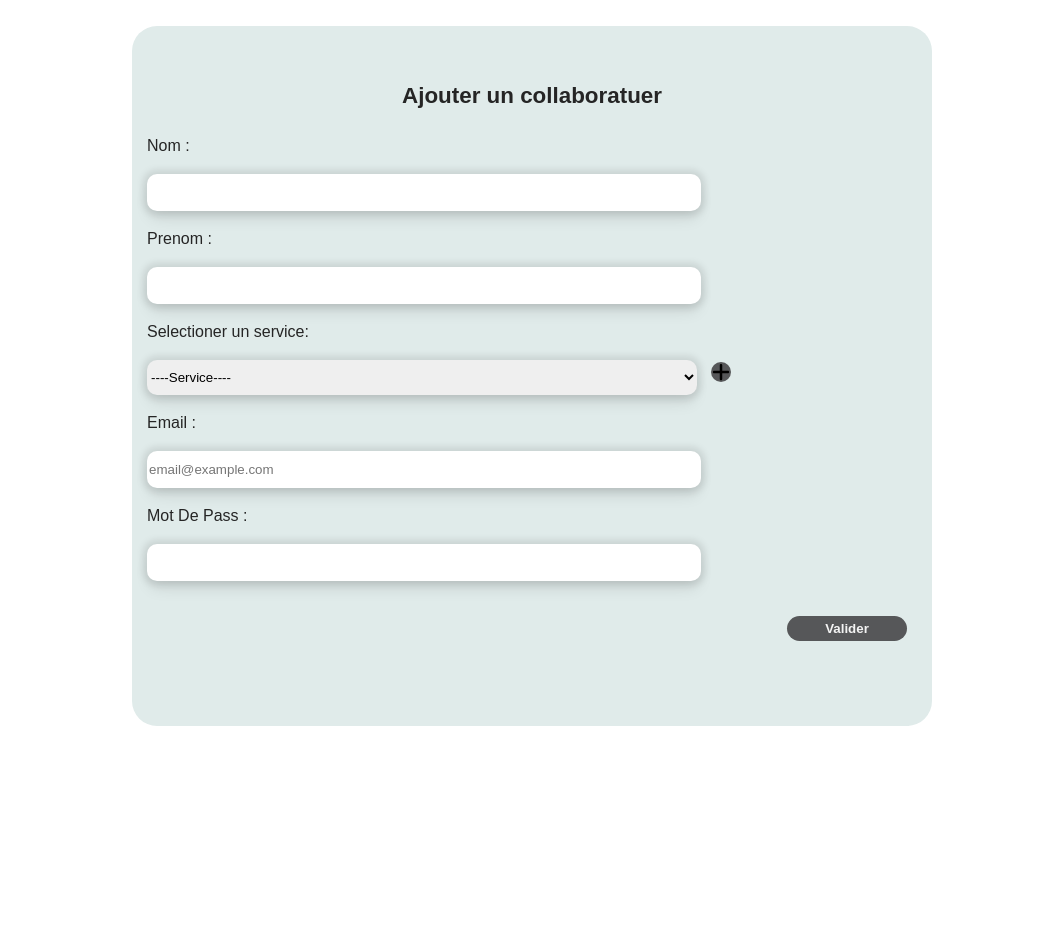
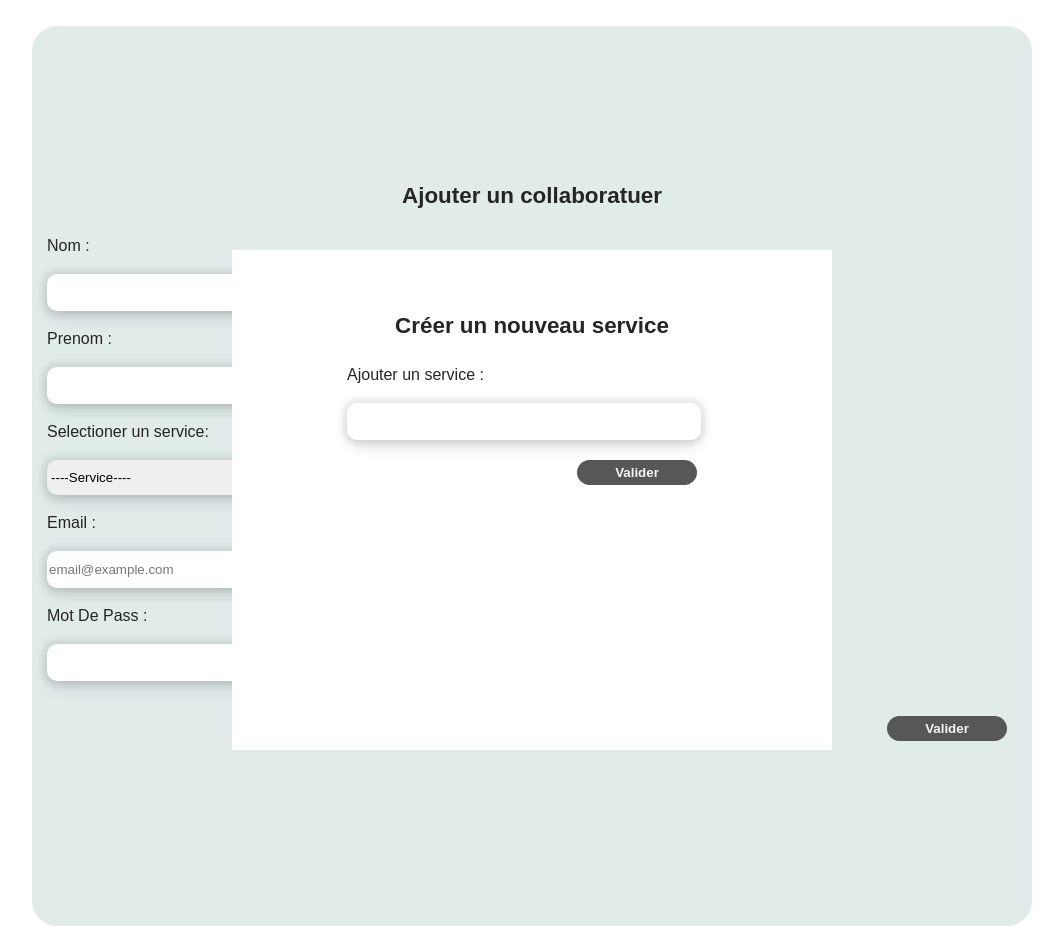
Before and after one commit to alt-ju/GRAND-ANGLE, a PHP site: page /add_collab.html in a window 1280 px wide. Shown: the whole page, without its empty margins (108-1171 px from the left). Before the commit the page ends 726 px from the top, so only its background shows below. Run offline with PHP 8.4, Linux system fonts and the light colour scheme.

Commit message:
add one pup up

```diff
--- a/add_collab.html
+++ b/add_collab.html
@@ -1,5 +1,6 @@
 <!DOCTYPE html>
 <html lang="en">
+
 <head>
   <meta charset="UTF-8">
   <meta name="viewport" content="width=device-width, initial-scale=1.0">
@@ -7,22 +8,23 @@
   <link rel="stylesheet" href="./assets/css/style.css">
   <title>Ajouter un collaboratuer</title>
 </head>
+
 <body>
 
   <form action="" method="POST" class="add-collab">
     <h2 class="title-form">Ajouter un collaboratuer</h2>
     <div class="form-divs">
-      <label for="nom" >Nom :</label>
+      <label for="nom">Nom :</label>
     </div>
     <div class="form-divs">
-    <input type="text"  id="nom" class="field-add-collab"  name="nom" placeholder="">
+      <input type="text" id="nom" class="field-add-collab" name="nom" placeholder="">
       <div class="red"></div>
     </div>
     <div class="form-divs">
-      <label for="prenom" >Prenom :</label>
+      <label for="prenom">Prenom :</label>
     </div>
     <div class="form-divs">
-    <input type="text" id="prenom" class="field-add-collab"  name="prenom" placeholder="">
+      <input type="text" id="prenom" class="field-add-collab" name="prenom" placeholder="">
       <div class="red"></div>
     </div>
 
@@ -41,27 +43,49 @@
         <option value="Traducteur">Traducteur</option>
         <option value="Technicien">Technicien</option>
       </select>
-      <a href="add_service.html"><svg class="plus" xmlns="http://www.w3.org/2000/svg" viewBox="0 0 448 512"><path d="M256 80c0-17.7-14.3-32-32-32s-32 14.3-32 32V224H48c-17.7 0-32 14.3-32 32s14.3 32 32 32H192V432c0 17.7 14.3 32 32 32s32-14.3 32-32V288H400c17.7 0 32-14.3 32-32s-14.3-32-32-32H256V80z"/></svg></a>
+      <a href="add_service.html"><svg class="plus" xmlns="http://www.w3.org/2000/svg" viewBox="0 0 448 512">
+          <path
+            d="M256 80c0-17.7-14.3-32-32-32s-32 14.3-32 32V224H48c-17.7 0-32 14.3-32 32s14.3 32 32 32H192V432c0 17.7 14.3 32 32 32s32-14.3 32-32V288H400c17.7 0 32-14.3 32-32s-14.3-32-32-32H256V80z" />
+        </svg></a>
+    </div>
+
+    <div class="form-divs">
+      <label for="email">Email :</label>
     </div>
     <div class="form-divs">
-      <label for="email" >Email :</label>
-    </div>
-    <div class="form-divs">
-    <input type="email"  id="email" class="field-add-collab"  name="email" placeholder="email@example.com">
+      <input type="email" id="email" class="field-add-collab" name="email" placeholder="email@example.com">
       <div class="red"></div>
     </div>
     <div class="form-divs">
-        <label for="pass" >Mot De Pass :</label>
+      <label for="pass">Mot De Pass :</label>
     </div>
     <div class="form-divs">
-        <input type="password"  class="field-add-collab" id="pass"  name="pass">
+      <input type="password" class="field-add-collab" id="pass" name="pass">
     </div>
-    <div class="form-divs login-input" >
-      <input  type="submit" class="input-sub-add-collab" value="Valider">
+    <div class="form-divs login-input">
+      <input type="submit" class="input-sub-add-collab" value="Valider">
     </div>
     <div class="red"></div>
   </form>
 
+  <div class="servic-pup">
+    <div class="pup-up">
+      <form class="form-add-service" action="" method="POST" id="service-popup">
+        <h2 class="title-form">Créer un nouveau service</h2>
+        <div class="form-divs">
+          <label for="creat-service">Ajouter un service :</label>
+        </div>
+        <div class="form-divs">
+          <input type="text" name="creat-service" id="creat-service" class="field-add-service" />
+        </div>
+        <div class="red"></div>
+        <div class="login-input">
+          <input type="submit" class="valider-service" value="Valider" />
+        </div>
+      </form>
+    </div>
+  </div>
 
 </body>
+
 </html>
--- a/assets/css/style.css
+++ b/assets/css/style.css
@@ -233,9 +233,9 @@ div.art-state div.first-art p {
 }
 /***********   PAGE ADD COLLABORATEUR  et ADD SERVICE ***********/
 .add-collab{
-  width:800px;
-  height: 700px;
-  margin-top:2%;
+  width: 1000px;
+  height:900px;
+ margin-top:2%;
   margin-left:auto;
   margin-right: auto;
   display: flex;
@@ -246,6 +246,7 @@ div.art-state div.first-art p {
   border-radius: 25px;
   font-family: var(--FONTTEXT);
   font-weight: 500;
+  position: relative;
 }
 
 .field-add-collab{
@@ -309,6 +310,8 @@ div.art-state div.first-art p {
   font-weight: 700;
 }
 
+
+
 .title-form{
   margin-left: auto;
   margin-right: auto;
@@ -331,21 +334,47 @@ background-color: var(--ACCENT1);
 }
 
 .form-add-service{
-  width:600px;
-  height: 400px;
+ width:400px;
+  height: 250px;
   margin-top:5%;
   margin-left:auto;
   margin-right: auto;
   display: flex;
   flex-direction: column;
   justify-content: center;
-  background-color: var(--SECONDARY);
+  background-color: #FFF;
   color: var(--FONTCOLOR2);
   border-radius: 25px;
   font-family: var(--FONTTEXT);
   font-weight: 500;
 }
+.servic-pup{
+  width:100%;
+  height: 100%;
+  top:100px;
+  position: absolute;
+  display: flex;
+  justify-content: center;
+  justify-items: center;
+  flex-direction: column;
+}
 
+.pup-up{
+  background-color: #fff;
+  position: relative;
+  width:600px;
+  height: 500px;
+  margin-right: auto;
+  margin-left: auto;
+}
 .valider-service{
   margin-right: 35px;
 }
+
+.field-add-service{
+  width:350px;
+  height:35px;
+  border-radius: 10px;
+  border: none;
+  box-shadow: 0px 0px 7px 4px rgba(0,0,0,0.1),0px 10px 15px -3px rgba(0,0,0,0.1);
+}
```
Lines whose indentation alone changed are shown as unchanged.
